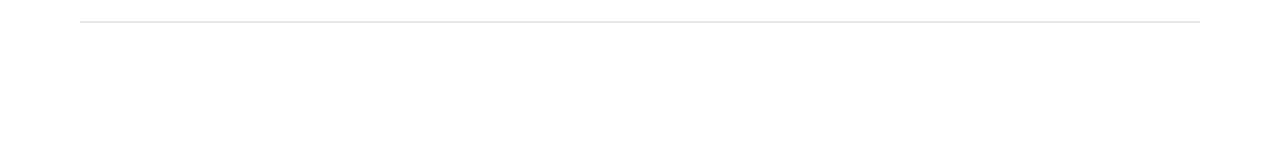
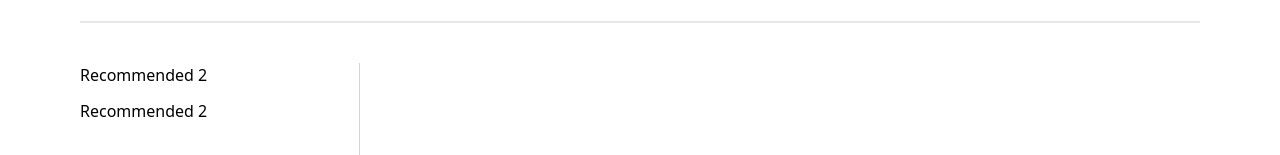
Before and after one commit to HarshilDale/zomato-master, a React (Create React App) app in the folder client/: page /restaurant/1/order-online in a window 1280 px wide. Shown: the part 743-898 px from the top of the page. Before the commit the page ends 806 px from the top, so only its background shows below. Built offline with nearby package versions, Linux system fonts and the light colour scheme.

Commit message:
add order online menu

```diff
--- a/client/src/Page/Restaurant/OrderOnline.jsx
+++ b/client/src/Page/Restaurant/OrderOnline.jsx
@@ -2,11 +2,17 @@
 
 // components
 import FloatMenuBtn from "../../Components/restaurant/Order-Online/FloatMenuBtn";
+import MenuListContainer from "../../Components/restaurant/Order-Online/MenuListContainer";
 
 const OrderOnline = () => {
   return (
     <>
       <div className="w-full">
+        <aside className="hidden md:flex flex-col gap-3 border-r overflow-y-scroll border-gray-300 h-screen w-1/4">
+          <MenuListContainer />
+          <MenuListContainer />
+        </aside>
+        <div className="w-full md:w-3/4"></div>
         <FloatMenuBtn />
       </div>
     </>
```
